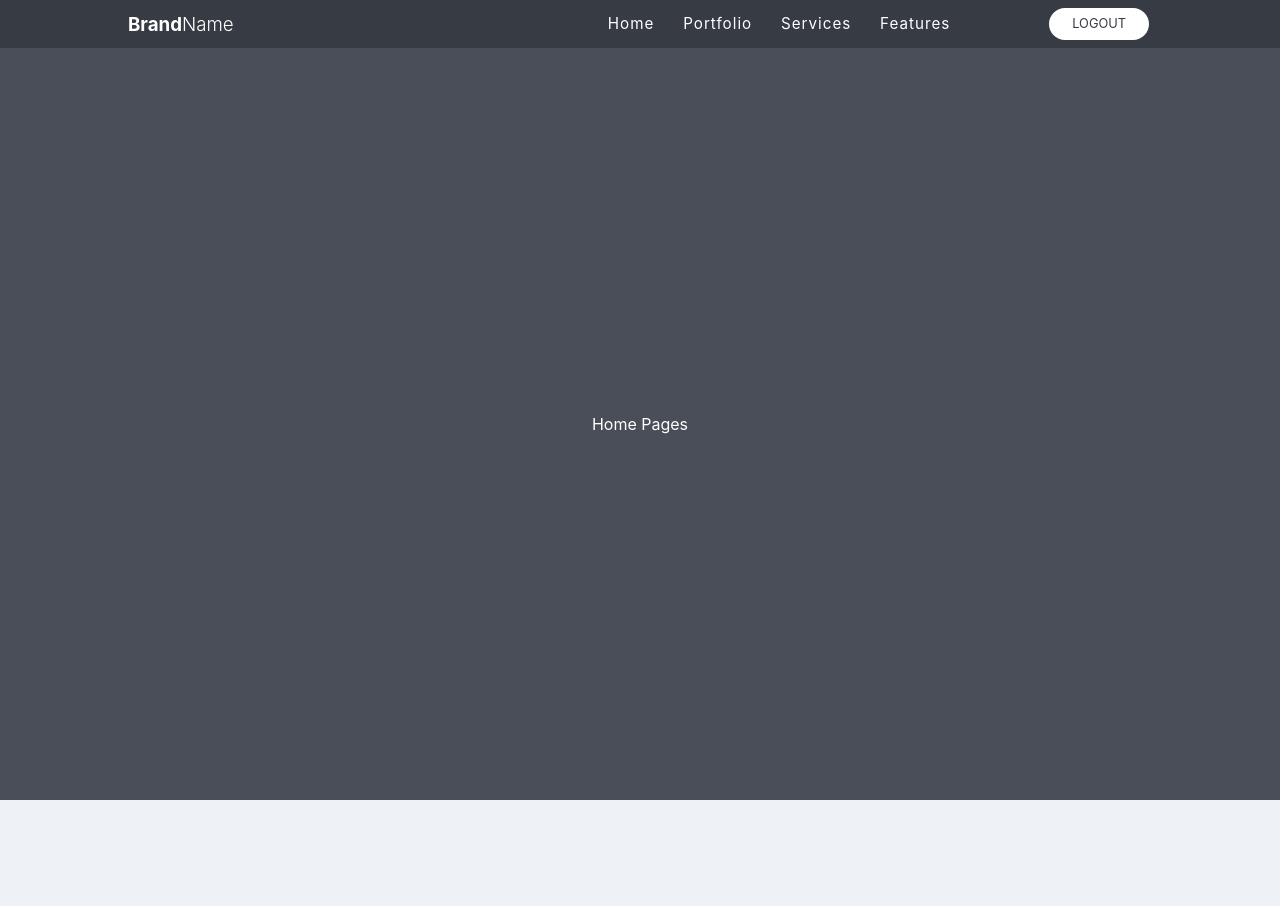
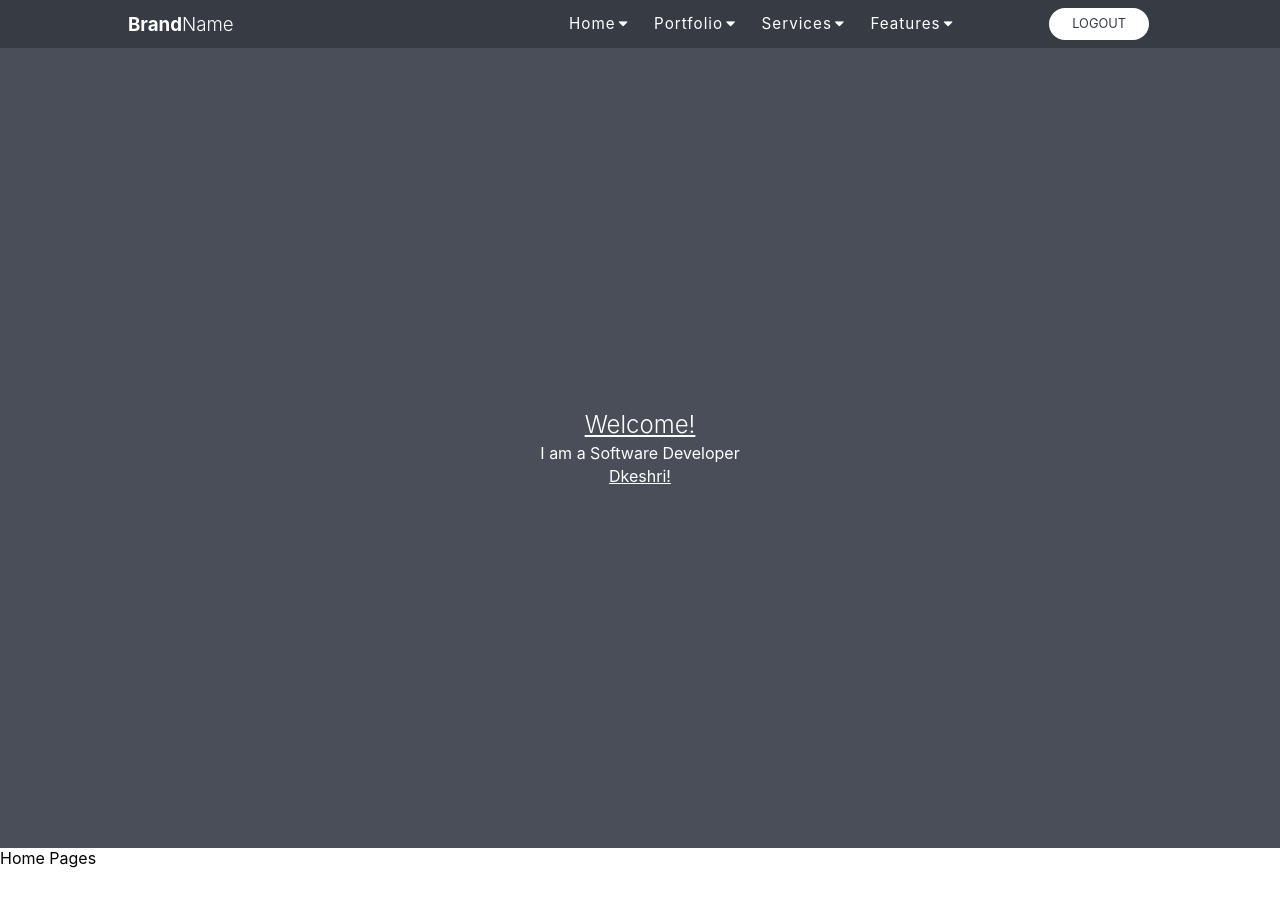
Before and after one commit to dkeshri/Portfolio, a React (Create React App) app: page / in a window 1280 px wide. Shown: the top 906 px of the page. Before the commit the page ends 800 px from the top, so only its background shows below. Built offline with nearby package versions, Linux system fonts and the light colour scheme.

Commit message:
home page

```diff
--- a/public/index.html
+++ b/public/index.html
@@ -10,23 +10,14 @@
       content="Web site created using create-react-app"
     />
     <link rel="apple-touch-icon" href="%PUBLIC_URL%/logo192.png" />
-    <!--
-      manifest.json provides metadata used when your web app is installed on a
-      user's mobile device or desktop. See https://developers.google.com/web/fundamentals/web-app-manifest/
-    -->
     <link rel="manifest" href="%PUBLIC_URL%/manifest.json" />
-    <!--
-      Notice the use of %PUBLIC_URL% in the tags above.
-      It will be replaced with the URL of the `public` folder during the build.
-      Only files inside the `public` folder can be referenced from the HTML.
+    <link
+  href="http://cdnjs.cloudflare.com/ajax/libs/font-awesome/4.3.0/css/font-awesome.css"
+  rel="stylesheet"  type='text/css'>
 
-      Unlike "/favicon.ico" or "favicon.ico", "%PUBLIC_URL%/favicon.ico" will
-      work correctly both with client-side routing and a non-root public URL.
-      Learn how to configure a non-root public URL by running `npm run build`.
-    -->
-    <title>Deepak keshri Portfolio.</title>
     <link rel="stylesheet" href="https://fonts.googleapis.com/css?family=Roboto:300,400,500,700&display=swap" />
     <link rel="stylesheet" href="https://fonts.googleapis.com/icon?family=Material+Icons" />
+    <title>Deepak keshri Portfolio.</title>
   </head>
   <body>
     <noscript>You need to enable JavaScript to run this app.</noscript>
--- a/src/App.css
+++ b/src/App.css
@@ -11,12 +11,7 @@ li{
 }
 section {
   width: 100%;
-  padding: 0 7%;
-  display: flex;
-  margin: 0;
   background-color: #4a4e58;
-  height: calc(100vh - 3rem);
   color: white;
-  justify-content: center;
-  align-items: center;
+  display: inline-block;
 }
--- a/src/Components/Pages/Home.js
+++ b/src/Components/Pages/Home.js
@@ -1,10 +1,25 @@
+import { pink } from '@material-ui/core/colors'
+import { CallReceived, CallToAction } from '@material-ui/icons'
 import React from 'react'
+import '../../assets/css/Pages/Home/home.css';
+const style = {
 
+}
 function Home() {
     return (
-        <div>
-            Home Pages
+        <>
+            <div className="home-container">
+                <div className="my-info">
+                    <h1 style={{ textDecoration: 'underline' }}>Welcome!</h1>
+                    <span>I am a Software Developer</span>
+                    <span>Dkeshri!</span>
+                </div>
+
+            </div>
+            <div style={{ height: '100vh', background: 'white', color: 'black' }}>
+                Home Pages
         </div>
+        </>
     )
 }
 
--- a/src/Components/Pages/Login.js
+++ b/src/Components/Pages/Login.js
@@ -4,7 +4,7 @@ import '../../assets/css/Login.css'
 import TextField from '@material-ui/core/TextField';
 import FormControlLabel from '@material-ui/core/FormControlLabel';
 import Checkbox from '@material-ui/core/Checkbox';
-import { Alert, AlertTitle } from '@material-ui/lab';
+import { Alert } from '@material-ui/lab';
 import Collapse from '@material-ui/core/Collapse';
 import Typography from '@material-ui/core/Typography';
 import { makeStyles } from '@material-ui/core/styles';
@@ -16,7 +16,7 @@ function Copyright() {
   return (
     <Typography variant="body2" color="textSecondary" align="center">
       {'Copyright © '}
-      <a style={{ color: 'grey' ,textDecoration:"inherit"}} href="https://github.com/dkeshri">
+      <a style={{ color: 'grey', textDecoration: "inherit" }} href="https://github.com/dkeshri">
         Deepak Keshri
         </a>{' '}
       {new Date().getFullYear()}
@@ -39,7 +39,7 @@ const style = {
 
 export default function Login() {
   const [userDetails, setUserDetails] = useState({ userName: '', password: '' });
-  const [validataionError, setError] = useState({hasError:false,errorMessage:''});
+  const [validataionError, setError] = useState({ hasError: false, errorMessage: '' });
   const classes = useStyles();
   const history = useHistory();
   const onSubmit = (e) => {
@@ -51,17 +51,25 @@ export default function Login() {
       history.push("/home");
     } else {
       removeCookie('isAuth');
-      setError({hasError:true,errorMessage:'Email id or password is invalid.'});
+      setError({ hasError: true, errorMessage: 'Email id or password is invalid.' });
     }
   }
   return (<>
     <div className="boxPosition box">
       <div className="content">
-        <Collapse style={{marginBottom:'10px'}} in={validataionError.hasError}>
+        <Collapse style={{ marginBottom: '10px' }} in={validataionError.hasError}>
           <Alert severity="error">
             {validataionError.errorMessage}
           </Alert>
         </Collapse>
+        {
+          // conditionali rendering
+          // validataionError.hasError ? <Collapse style={{ marginBottom: '10px' }} in={validataionError.hasError}>
+          //   <Alert severity="error">
+          //     {validataionError.errorMessage}
+          //   </Alert>
+          // </Collapse> : ''
+        }
         <img style={style.img} src={require('../../assets/img/logo.png')} />
         <h1 id="signLabel">Sign In</h1>
         <form className={classes.form} noValidate>
@@ -76,6 +84,7 @@ export default function Login() {
             autoComplete="email"
             autoFocus
             onChange={e => {
+              setError({ hasError: false });
               setUserDetails({ ...userDetails, userName: e.target.value })
             }}
             size="small"
@@ -91,6 +100,7 @@ export default function Login() {
             id="password"
             autoComplete="current-password"
             onChange={e => {
+              setError({ hasError: false });
               setUserDetails({ ...userDetails, password: e.target.value })
             }}
             size="small"
--- a/src/ProtectedRoute.js
+++ b/src/ProtectedRoute.js
@@ -7,10 +7,12 @@ export const ProtectedRoute = (props) => {
     const isAuthenticated = true;
 
     return isAuthenticated ? (<>
+        <div id="main">
         <NavBar />
         <section>
             <Component />
         </section>
+        </div>
     </>
     ) : (
             <Redirect to={{ pathname: '/login' }} />
--- /dev/null
+++ b/src/assets/css/Pages/Home/home.css
@@ -0,0 +1,33 @@
+.home-container{
+    min-height: 100vh;
+    background-color: #4a4e58;
+    display: flex;
+    justify-content: center;
+    align-items: center;
+}
+.my-info{
+    display: flex;
+    flex-direction: column;
+    justify-content: center;
+    align-items: center;
+
+}
+.my-info *{
+    padding: .1rem 0;
+
+}
+.my-info  span:nth-child(3){
+    text-decoration: underline;
+}
+.my-info h1{
+    font-weight: 300;
+}
+.my-info h1:hover{
+    font-weight: 500;
+    transform: scale(1.2);
+}
+.my-info  span:nth-child(3):hover{
+    text-decoration: underline;
+    font-weight: 600;
+    transform: scale(1.2);
+}
--- a/src/assets/css/navbar.css
+++ b/src/assets/css/navbar.css
@@ -8,6 +8,9 @@ nav{
     color: white;
     padding: 0 10%;
     z-index: 10;
+    position: sticky;
+    top:0;
+
 }
 .hamburger{
   display: none;
```
